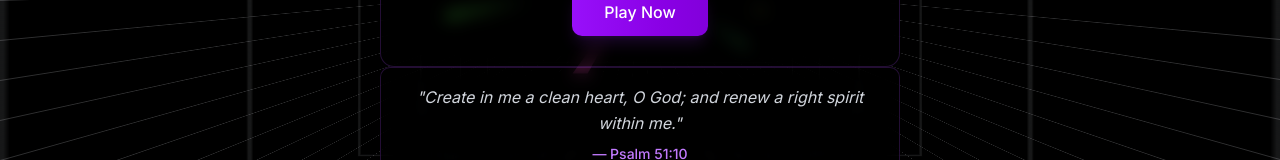
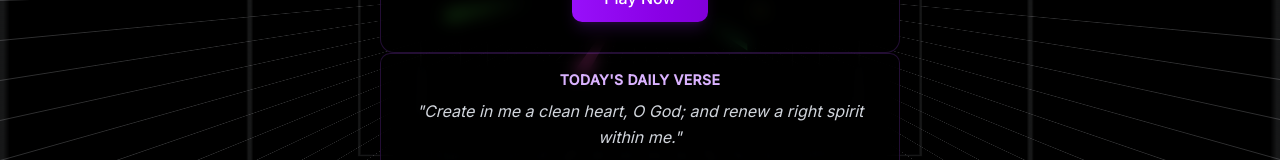
Before and after one commit to wrestle-R/Bible-Wordle, a React (Vite) app: page / in a window 1280 px wide. Shown: the part 420-580 px from the top of the page. Built offline with nearby package versions, Linux system fonts and the light colour scheme; no server answers.

Commit message:
add animation for today's daily verse display

```diff
--- a/src/pages/Landing.jsx
+++ b/src/pages/Landing.jsx
@@ -110,6 +110,14 @@ export default function Landing() {
           <motion.p
             initial={{ opacity: 0 }}
             animate={{ opacity: 1 }}
+            transition={{ delay: 0.4, duration: 0.4 }}
+            className="text-xs md:text-sm text-purple-300 font-semibold tracking-wide uppercase"
+          >
+            Today's Daily Verse
+          </motion.p>
+          <motion.p
+            initial={{ opacity: 0 }}
+            animate={{ opacity: 1 }}
             transition={{ delay: 0.5, duration: 0.4 }}
             className="text-sm md:text-base text-gray-300 italic leading-relaxed"
           >
```
